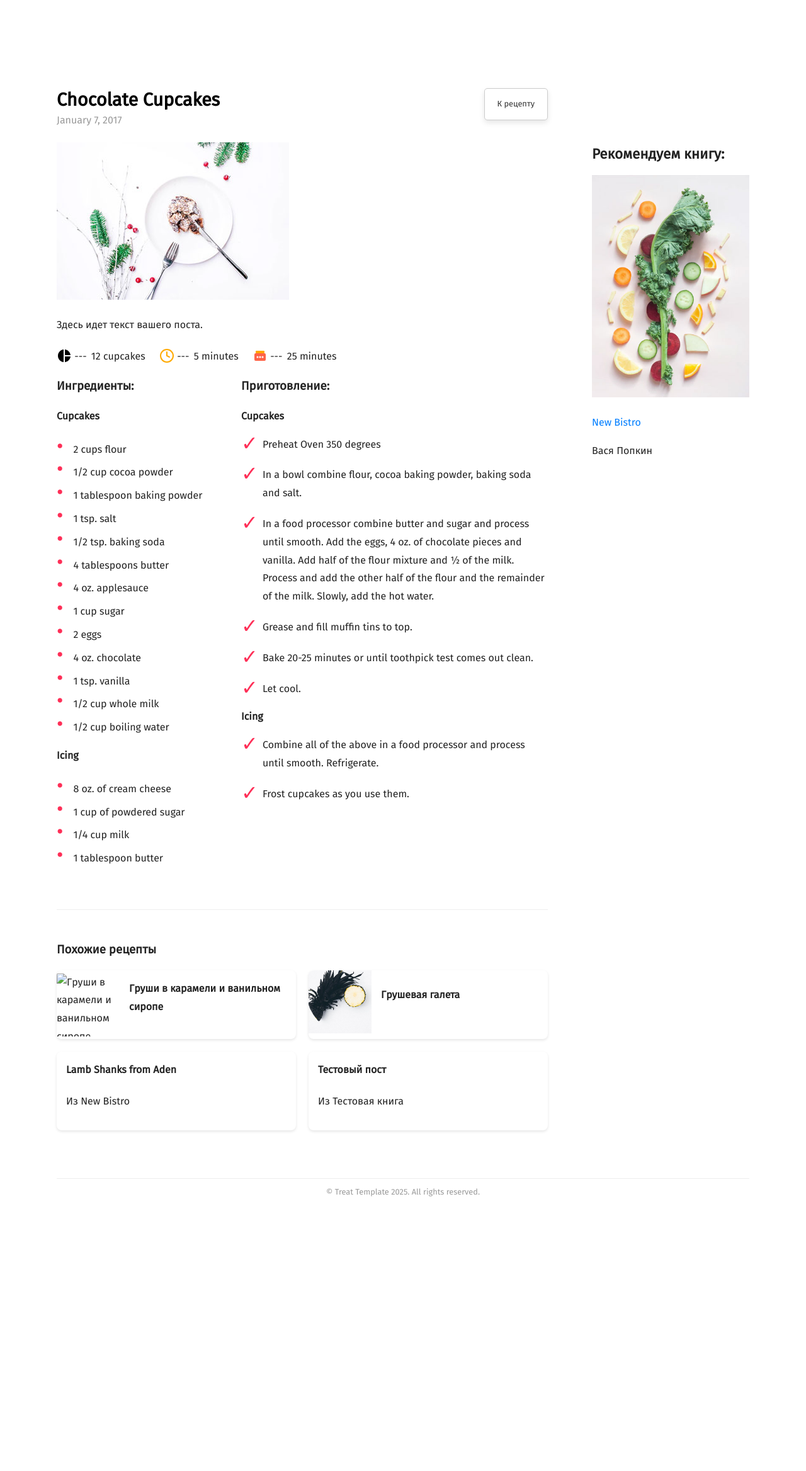
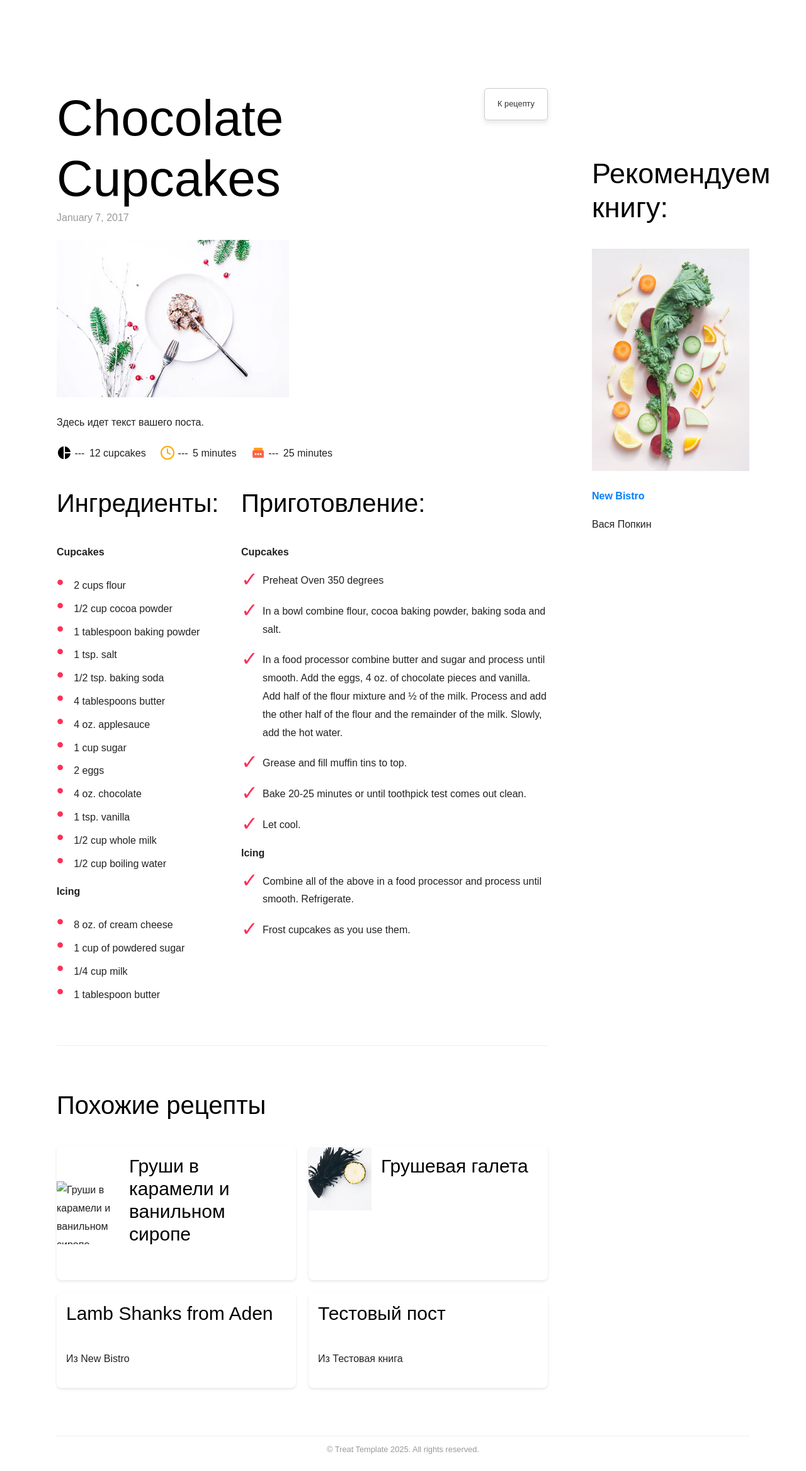
Before and after one commit to Helga1970/new-site, a Jekyll site: the page built from _recipes/2017-01-02-chocolate-cupcakes.md, in a window 1280 px wide. Shown: the whole page at 63% size. Built offline with Jekyll 4.4.1, drawn with Linux system fonts in a browser that asks for light colours; nearby versions of some CDN libraries; some web fonts are replaced; before the commit the page ends 1928 px from its top, so only the background shows below that.

Commit message:
Update blog.scss

```diff
--- a/_sass/blog.scss
+++ b/_sass/blog.scss
@@ -1,3 +1,72 @@
+/* Typography - Font Styles */
+body, p, .paragraph, .btn, .pagination .page-item .page-link,
+h1, h2, h3, h4, h5, h6 {
+	font-family: "CirceRounder", sans-serif;
+}
+
+/* Specific Font Styles */
+.book-title {
+	font-weight: 700;
+}
+
+h1, h2, h3, h4, h5, h6 {
+	color: #000000;
+	font-weight: 300;
+	line-height: 1.2;
+}
+
+h1, .h1 {
+	font-size: 80px;
+}
+@media (max-width: 767px) {
+	h1, .h1 {
+		font-size: 55px;
+	}
+}
+
+h2, .h2 {
+	font-size: 45px;
+}
+@media (max-width: 767px) {
+	h2, .h2 {
+		font-size: 45px;
+	}
+}
+
+h3, .h3 {
+	font-size: 40px;
+}
+
+h4, .h4 {
+	font-size: 30px;
+}
+
+h5, .h5 {
+	font-size: 20px;
+}
+
+h6, .h6 {
+	font-size: 16px;
+}
+
+.btn {
+	font-size: 15px;
+	font-weight: 600;
+}
+
+.pagination .page-item .page-link {
+	font-size: 30px;
+}
+@media (max-width: 767px) {
+	.pagination .page-item .page-link {
+		font-size: 16px;
+	}
+}
+blockquote {
+	font-weight: 600;
+}
+
+/* The rest of your code starts here */
 .post {
 	h1 a {
 		color: #000;
@@ -48,7 +117,7 @@
 				&:before {
 					content: '\2022';
 					color: #FE2F57;
-					font-size: 2em; /* Увеличиваем размер точек в два раза */
+					font-size: 2em;
 					line-height: 1em;
 					padding-right: 0.5em;
 					display: inline-block;
@@ -58,15 +127,15 @@
 
 		ol {
 			padding: 0;
-	li{
+			li {
 				list-style-type: none;
 				position: relative;
 				margin-left: 34px;
 
 				&:before {
-			content: '\2713';   /* Галочка */
-			color: #FE2F57;     /* Тот же цвет, что и у точек */
-			font-size: 2em;     /* Крупный размер */
+					content: '\2713';
+					color: #FE2F57;
+					font-size: 2em;
 					margin-right: 0px;
 					position: absolute;
 					left: -34px;
```
Lines whose indentation alone changed are shown as unchanged.
